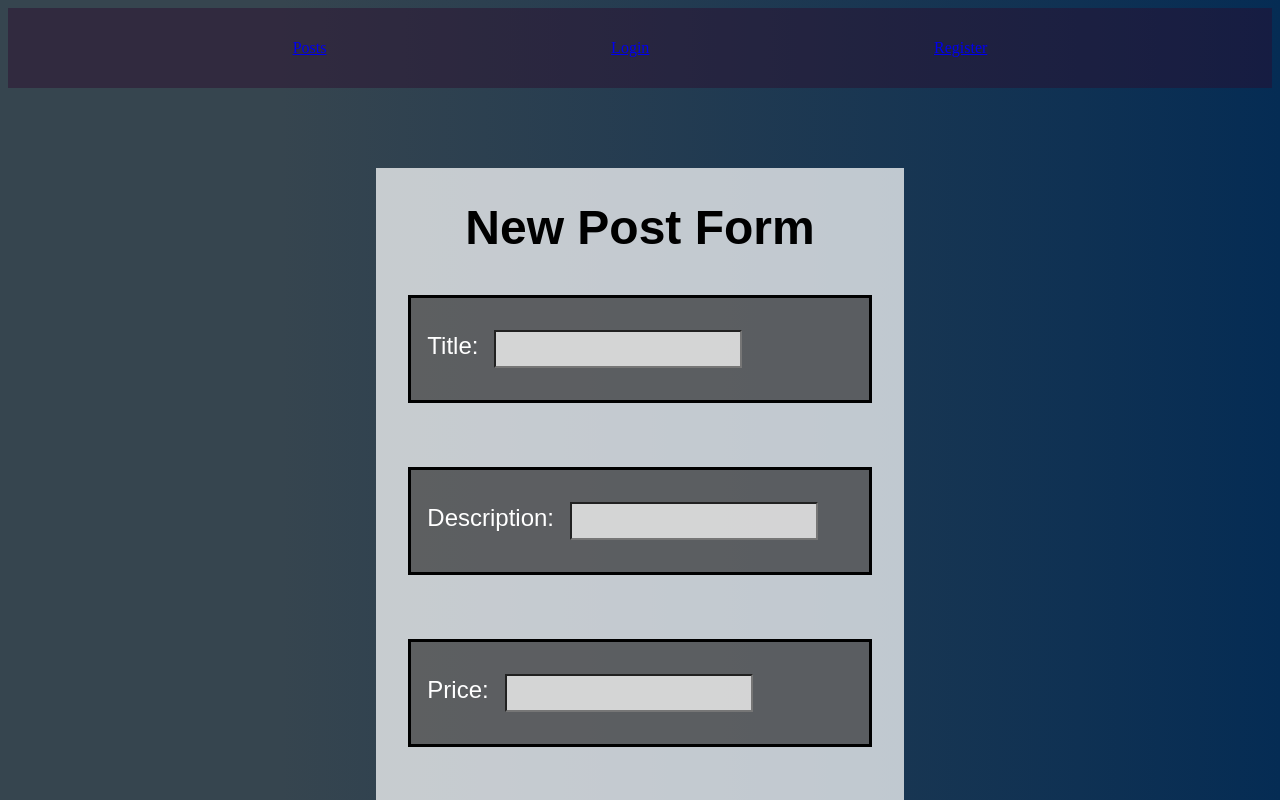
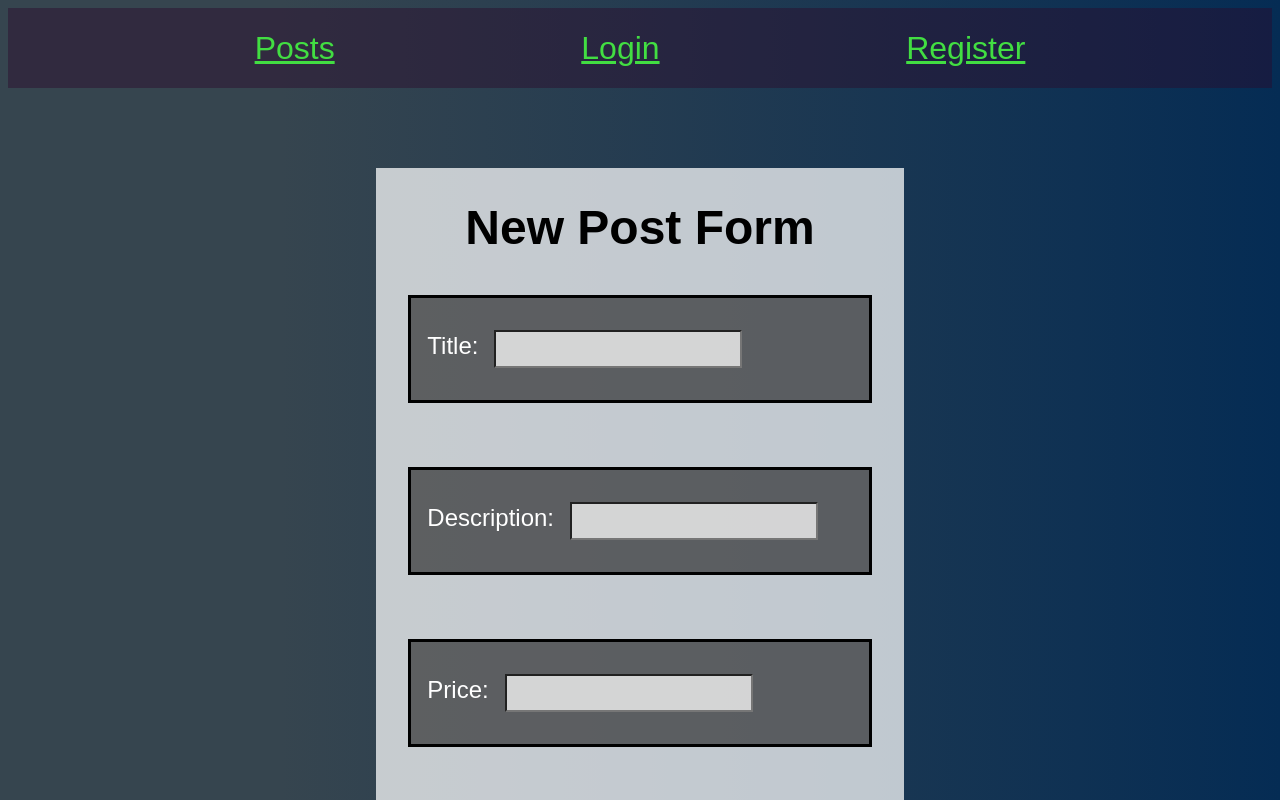
Before and after one commit to kgaz410/Strangers-Things, a React (Vite) app: page /create-post in a window 1280 px wide. Shown: the top 800 px of the page. Built offline with nearby package versions, Linux system fonts and the light colour scheme; no server answers; the HTML template or start-up script is replaced by a standard one.

Commit message:
Added font family

```diff
--- a/src/App.css
+++ b/src/App.css
@@ -1,3 +1,5 @@
+@import url(https://fonts.googleapis.com/css?family=Kanit:100,100italic,200,200italic,300,300italic,regular,italic,500,500italic,600,600italic,700,700italic,800,800italic,900,900italic);
+
 body {
   background: linear-gradient(to right, #36454f 22%, #052c54);
   color: whitesmoke;
@@ -17,6 +19,7 @@
   justify-content: center, space-evenly;
   margin: 2rem;
   padding: 5%;
+  font-family: Kanit;
 }
 
 #all-Items-Container {
--- a/src/components/Messages.css
+++ b/src/components/Messages.css
@@ -1,11 +1,14 @@
-#message-seller-container{
+@import url(https://fonts.googleapis.com/css?family=Kanit:100,100italic,200,200italic,300,300italic,regular,italic,500,500italic,600,600italic,700,700italic,800,800italic,900,900italic);
+
+#message-seller-container {
   display: flex;
   flex-direction: column;
   justify-content: center;
   align-items: center;
+  font-family: Kanit;
 }
 
-#message-button{
+#message-button {
   border-radius: 1rem;
   font-family: Arial, Helvetica, sans-serif;
   border-color: black;
@@ -17,22 +20,21 @@
   margin: 2rem;
 }
 
-#message-seller{
+#message-seller {
   font-size: 2.5rem;
   font-family: Arial, Helvetica, sans-serif;
 }
 
-#message-form{
+#message-form {
   display: flex;
   flex-direction: column;
   justify-content: center;
   align-items: center;
 
   padding: 1rem;
-
 }
 
-textarea{
+textarea {
   border: solid black;
   background-color: rgba(255, 255, 255, 0.884);
 }
--- a/src/components/NavBar.css
+++ b/src/components/NavBar.css
@@ -4,12 +4,10 @@
   justify-content: space-evenly;
   align-items: center;
   background-color: rgba(44, 10, 44, 0.448);
-
-
-
+  font-size: 2rem;
 }
 
-#logout-button{
+#logout-button {
   width: 6rem;
   height: 2rem;
   border-style: solid;
@@ -22,12 +20,8 @@
   letter-spacing: 0.1rem;
 }
 
-  border: solid rgba(147, 4, 4, 0.18);
-}
-
-
 .links {
   font-size: 2rem;
   font-family: sans-serif;
-  color: lightgreen;
+  color: rgb(66, 222, 66);
 }
--- a/src/components/Profile.css
+++ b/src/components/Profile.css
@@ -1,7 +1,10 @@
+@import url(https://fonts.googleapis.com/css?family=Kanit:100,100italic,200,200italic,300,300italic,regular,italic,500,500italic,600,600italic,700,700italic,800,800italic,900,900italic);
+
 .message-container {
   display: flex;
   flex-direction: column;
   justify-content: center;
+  font-family: Kanit;
   /* border: 2px solid green; */
 }
 
@@ -17,6 +20,7 @@
   margin: 2rem;
   padding: 1%;
   background-color: #0a101e;
+  font-family: Kanit;
 }
 
 #messageBox {
--- a/src/components/SingleItem.css
+++ b/src/components/SingleItem.css
@@ -1,21 +1,21 @@
+@import url(https://fonts.googleapis.com/css?family=Kanit:100,100italic,200,200italic,300,300italic,regular,italic,500,500italic,600,600italic,700,700italic,800,800italic,900,900italic);
 
-.single-item-container{
-    display: flex;
-    flex-direction: column;
-
+.single-item-container {
+  display: flex;
+  flex-direction: column;
 }
 
-#message-author{
-    display: flex;
-    flex-direction: column;
+#message-author {
+  display: flex;
+  flex-direction: column;
 }
 
-.filtered-item{
-    font-size: 1.5rem;
-    font-family: Arial, Helvetica, sans-serif;
+.filtered-item {
+  font-size: 1.5rem;
+  font-family: Kanit;
 }
 
-#title{
-    font-size: 2rem;
-    font-family: Arial, Helvetica, sans-serif;
+#title {
+  font-size: 2rem;
+  font-family: Kanit;
 }
```
Also changed, not shown: src/components/Delete.css (+3 -4 lines). Lines whose indentation alone changed are shown as unchanged.
